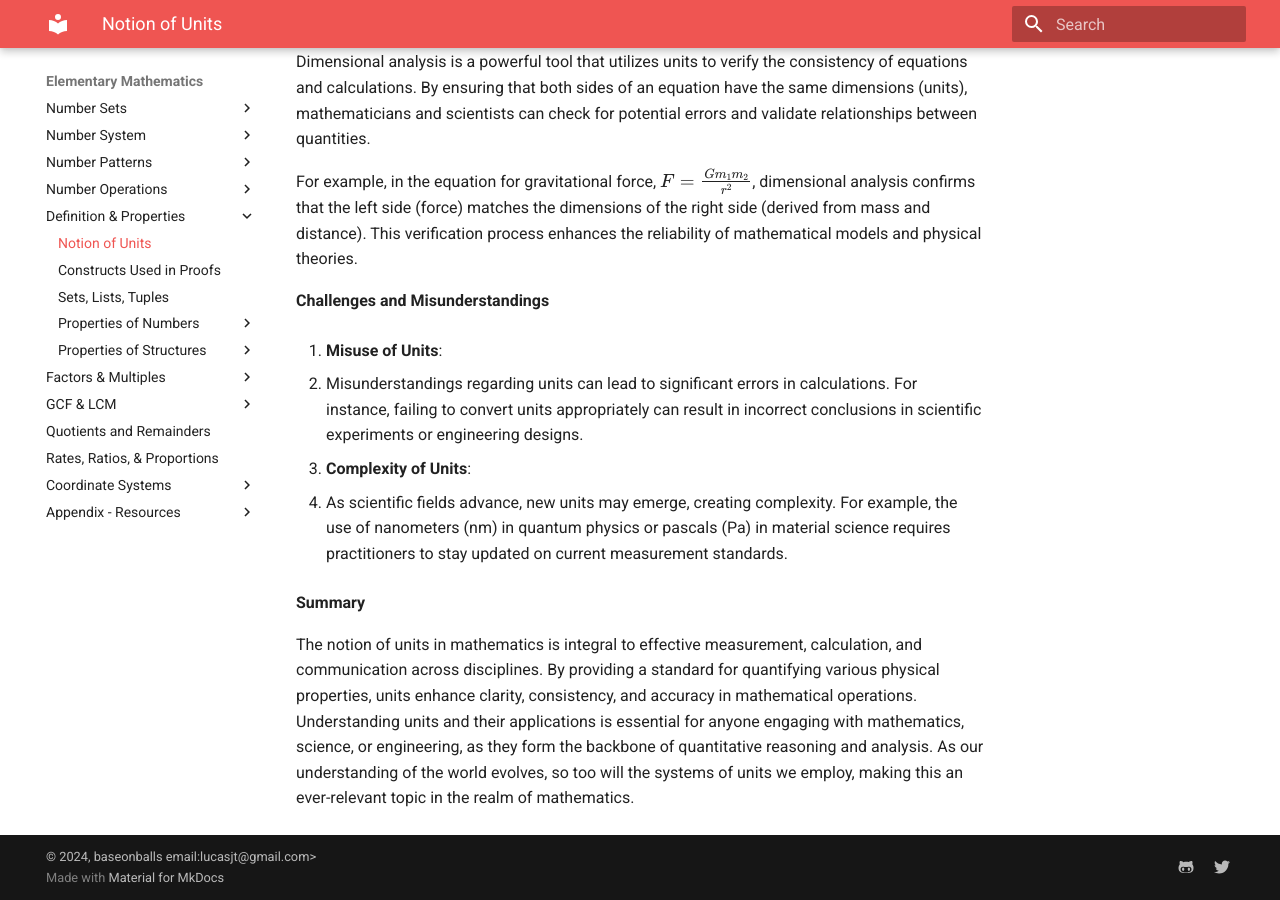
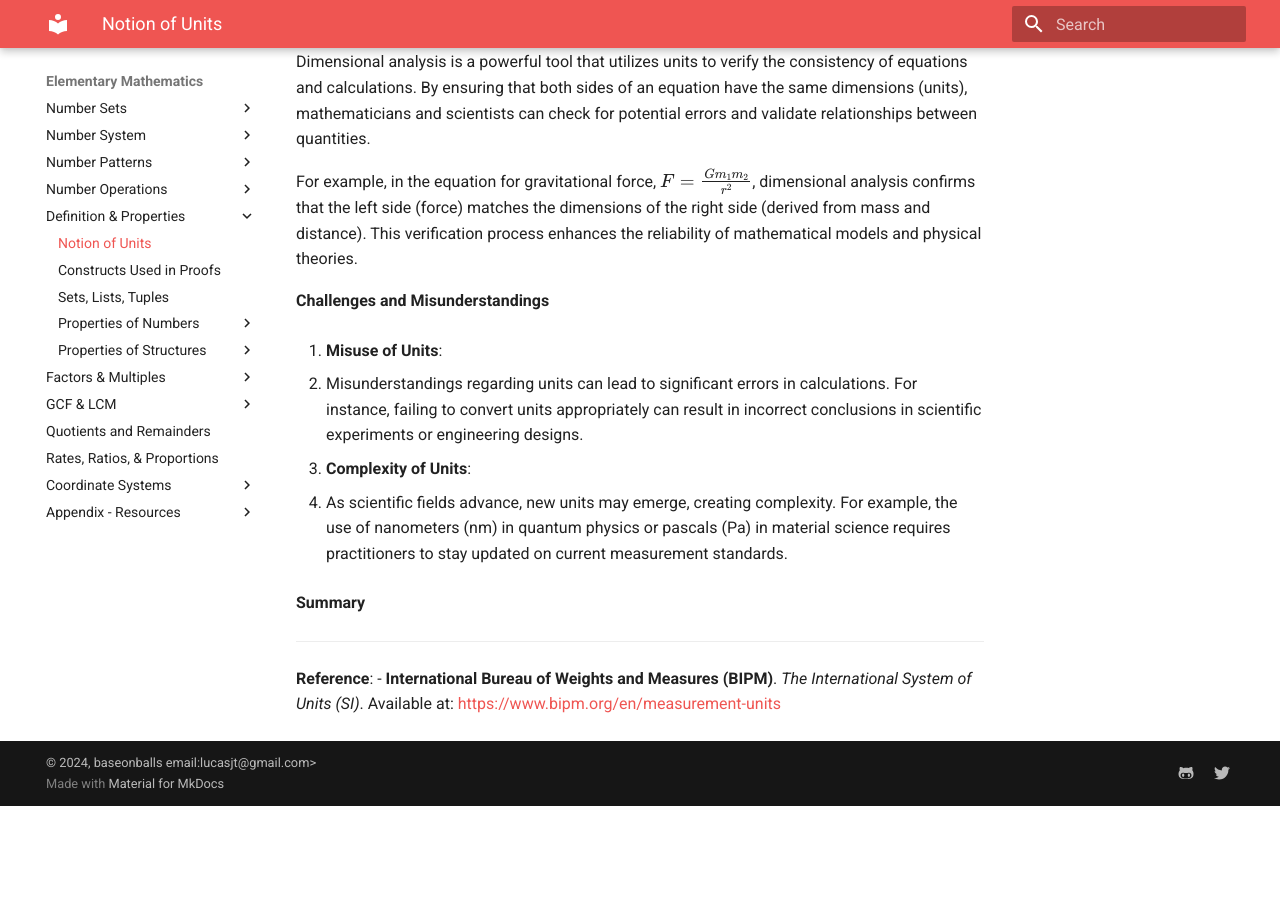
Before and after one commit to baseonballs/mpower-sitedocs, an MkDocs documentation site: the page built from site-docs/mathematics/elem/def/def-units.md, in a window 1280 px wide and 900 px high, scrolled down 1635 px. Built offline with MkDocs 1.6.1 and Material for MkDocs 9.7.7, drawn with Linux system fonts in a browser that asks for light colours; formulas are drawn with MathJax 3; after the commit the page ends 2441 px from its top, so only the background shows below that.

Commit message:
added citation references to standard units.

```diff
--- a/site-docs/mathematics/elem/def/def-units.md
+++ b/site-docs/mathematics/elem/def/def-units.md
@@ -58,4 +58,7 @@ For example, in the equation for gravitational force, \( F = \frac{G m_1 m_2}{r^
 
 **Summary**
 
-The notion of units in mathematics is integral to effective measurement, calculation, and communication across disciplines. By providing a standard for quantifying various physical properties, units enhance clarity, consistency, and accuracy in mathematical operations. Understanding units and their applications is essential for anyone engaging with mathematics, science, or engineering, as they form the backbone of quantitative reasoning and analysis. As our understanding of the world evolves, so too will the systems of units we employ, making this an ever-relevant topic in the realm of mathematics.
+---
+
+**Reference**:
+   - **International Bureau of Weights and Measures (BIPM)**. *The International System of Units (SI)*. Available at: [https://www.bipm.org/en/measurement-units](https://www.bipm.org/en/measurement-units)
```
